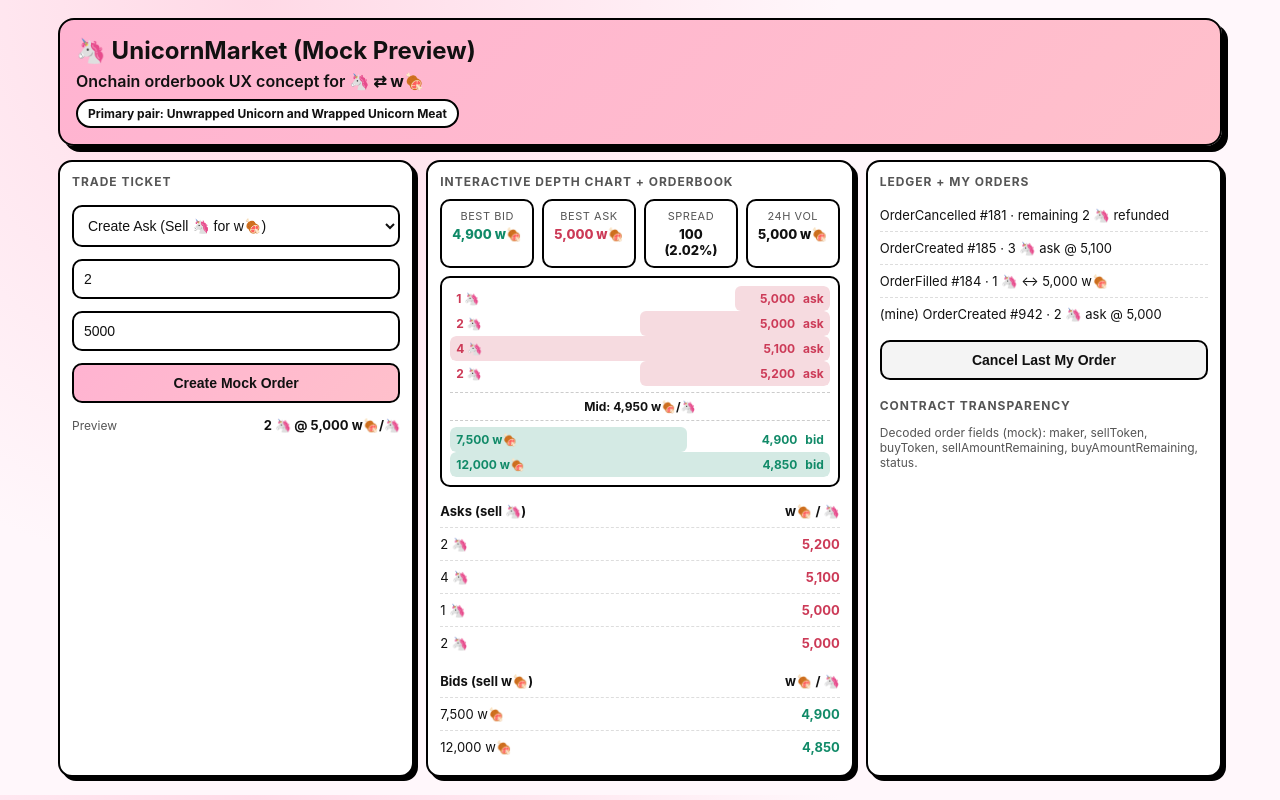
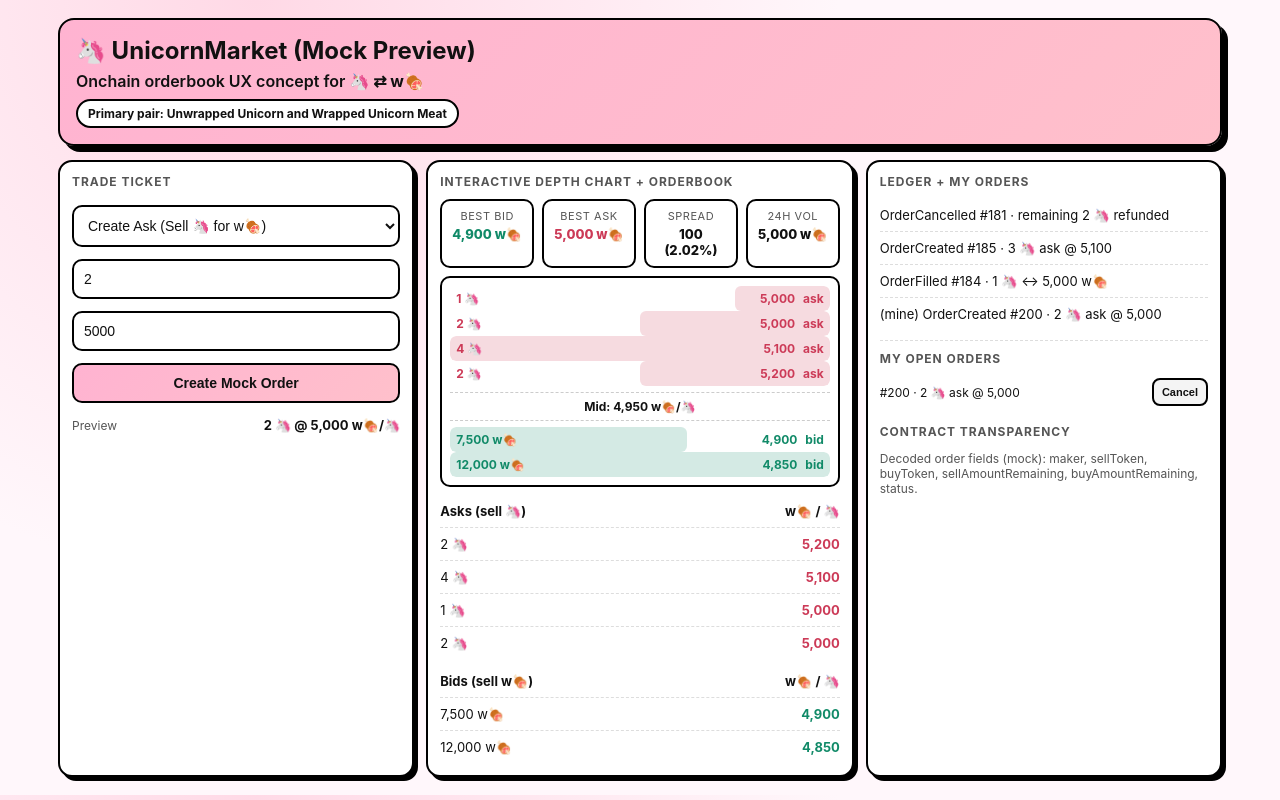
Before and after one commit to cartoonitunes/unicornmeat-website, a plain HTML site: page market.html in a window 1280 px wide. Both pictures are taken after a click on the button "Create Mock Order". Drawn offline with Linux system fonts and the light colour scheme.

Commit message:
feat(market): allow canceling specific open orders in mock UI

```diff
--- a/market.html
+++ b/market.html
@@ -93,7 +93,11 @@
     }
     .btn-secondary { background: #f4f4f4; }
 
-    .ledger { max-height: 280px; overflow: auto; }
+    .ledger { max-height: 220px; overflow: auto; }
+    .my-orders { margin-top: 10px; border-top: 1px dashed #ddd; padding-top: 10px; }
+    .my-order-row { display:flex; justify-content:space-between; align-items:center; gap:8px; padding:6px 0; border-bottom:1px dashed #eee; font-size:12px; }
+    .my-order-row:last-child { border-bottom:0; }
+    .cancel-btn { width:auto; margin:0; padding:6px 8px; font-size:11px; border-radius:8px; background:#f4f4f4; font-weight:700; }
 
     .depth-wrap {
       border: 2px solid #000;
@@ -209,7 +213,10 @@
       <article class="card">
         <h3>Ledger + My Orders</h3>
         <div class="ledger" id="ledger"></div>
-        <button class="btn-secondary" style="margin-top:10px" id="cancel-last">Cancel Last My Order</button>
+        <div class="my-orders">
+          <h3 style="margin-bottom:6px">My Open Orders</h3>
+          <div id="my-orders"></div>
+        </div>
 
         <h3 style="margin-top:12px">Contract Transparency</h3>
         <p class="small">Decoded order fields (mock): maker, sellToken, buyToken, sellAmountRemaining, buyAmountRemaining, status.</p>
@@ -242,12 +249,14 @@
       ],
       mine: []
     };
+    let nextOrderId = 200;
 
     const asksEl = document.getElementById('asks');
     const bidsEl = document.getElementById('bids');
     const ledgerEl = document.getElementById('ledger');
     const depthEl = document.getElementById('depth');
     const statsEl = document.getElementById('stats');
+    const myOrdersEl = document.getElementById('my-orders');
 
     const fmt = (n) => Number(n).toLocaleString();
 
@@ -291,9 +300,23 @@
           </div>`).join('')}
       `;
 
-      ledgerEl.innerHTML = [...state.mine.map(x=>`(mine) ${x}`), ...state.ledger]
+      ledgerEl.innerHTML = [...state.mine.filter(o=>o.active).map(o=>`(mine) OrderCreated #${o.id} · ${o.label}`), ...state.ledger]
         .slice(-12).reverse()
         .map(line => `<div class="row"><span>${line}</span></div>`).join('');
+
+      const openMine = state.mine.filter(o => o.active);
+      myOrdersEl.innerHTML = openMine.length
+        ? openMine.map(o => `
+          <div class="my-order-row">
+            <span>#${o.id} · ${o.label}</span>
+            <button class="cancel-btn" data-cancel-id="${o.id}">Cancel</button>
+          </div>
+        `).join('')
+        : '<p class="small" style="margin:0">No open orders yet.</p>';
+
+      myOrdersEl.querySelectorAll('[data-cancel-id]').forEach(btn => {
+        btn.addEventListener('click', () => cancelOrderById(Number(btn.dataset.cancelId)));
+      });
     }
 
     const sideEl = document.getElementById('side');
@@ -312,6 +335,20 @@
 
     [sideEl, amountEl, priceEl].forEach(el => el.addEventListener('input', updatePreview));
 
+    function cancelOrderById(orderId) {
+      const order = state.mine.find(o => o.id === orderId && o.active);
+      if (!order) return;
+      order.active = false;
+
+      // Remove one matching level from mock book for visual feedback.
+      const arr = order.side === 'ask' ? state.asks : state.bids;
+      const idx = arr.findIndex(x => x.amount === order.amount && x.price === order.price);
+      if (idx >= 0) arr.splice(idx, 1);
+
+      state.ledger.push(`OrderCancelled #${order.id} · ${order.label} (mock)`);
+      render();
+    }
+
     document.getElementById('create-order').addEventListener('click', () => {
       const side = sideEl.value;
       const amount = Number(amountEl.value || 0);
@@ -321,17 +358,12 @@
       if (side === 'ask') state.asks.push({ amount, price });
       else state.bids.push({ amount, price });
 
-      const log = side === 'ask'
-        ? `OrderCreated #${Math.floor(Math.random()*900+100)} · ${fmt(amount)} 🦄 ask @ ${fmt(price)}`
-        : `OrderCreated #${Math.floor(Math.random()*900+100)} · ${fmt(amount)} w🍖 bid @ ${fmt(price)}`;
+      const id = nextOrderId++;
+      const label = side === 'ask'
+        ? `${fmt(amount)} 🦄 ask @ ${fmt(price)}`
+        : `${fmt(amount)} w🍖 bid @ ${fmt(price)}`;
 
-      state.mine.push(log);
-      render();
-    });
-
-    document.getElementById('cancel-last').addEventListener('click', () => {
-      const last = state.mine.pop();
-      if (last) state.ledger.push(last.replace('OrderCreated', 'OrderCancelled') + ' (mock)');
+      state.mine.push({ id, side, amount, price, label, active: true });
       render();
     });
 
```
